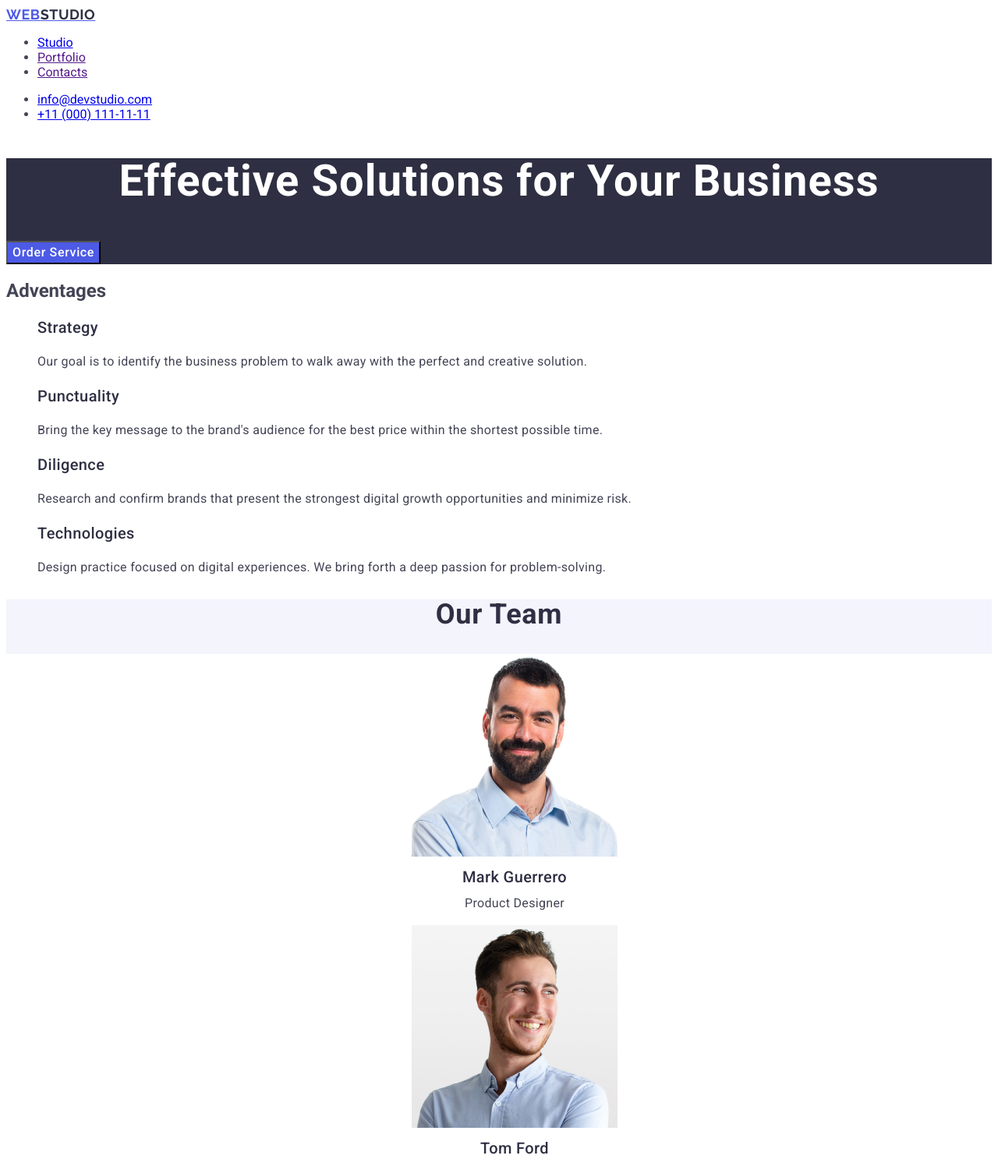
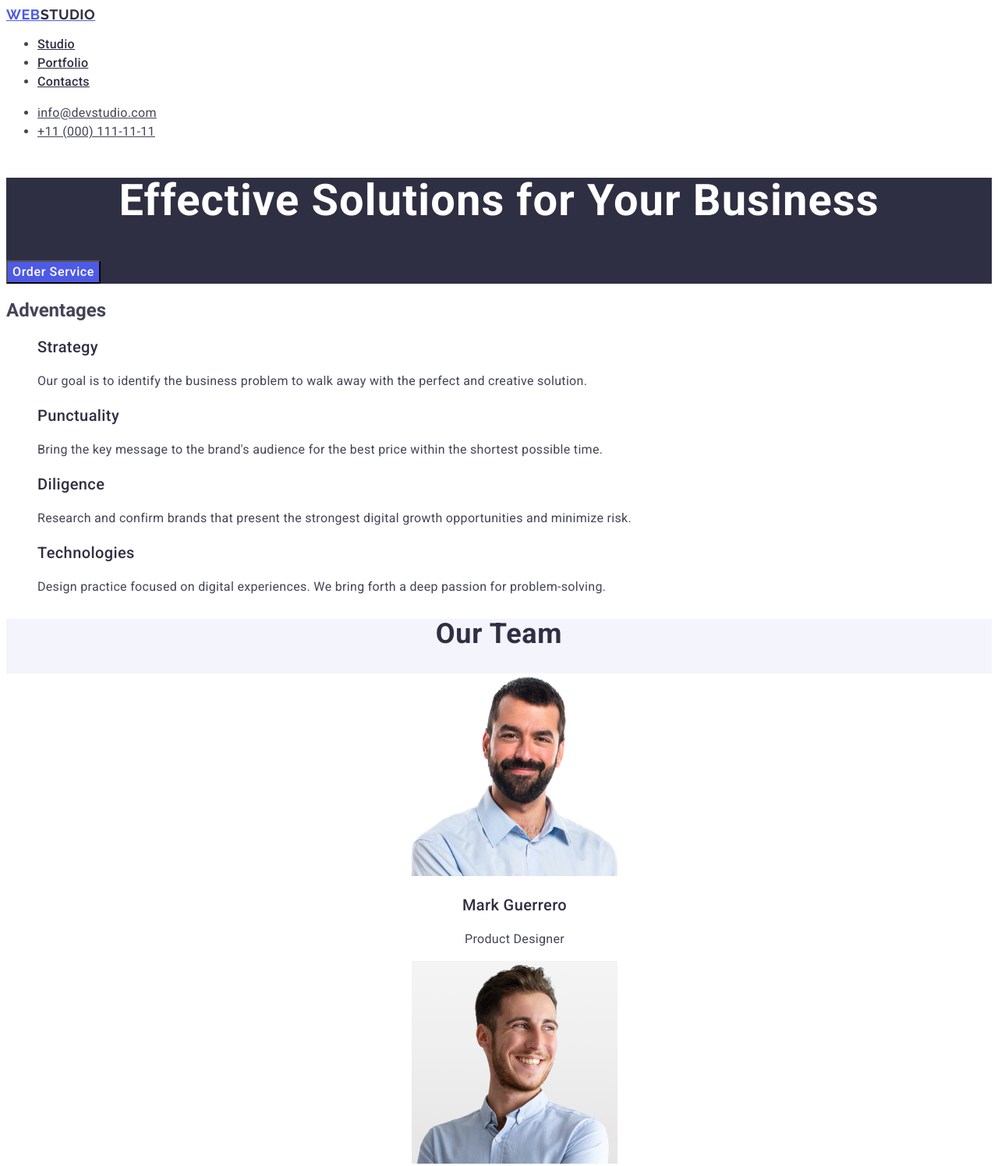
Before and after one commit to MarianaSafiulin/goit-markup-hw-02, a plain HTML site: page index.html in a window 1280 px wide. Shown: the top 1496 px of the page at 78% size. Drawn offline with Linux system fonts and the light colour scheme.

Commit message:
Update style.css

```diff
--- a/css/style.css
+++ b/css/style.css
@@ -20,7 +20,7 @@ body {
 }
 
 /**======================NAVIG==========**/
-.header-navigation {
+.header-menu-link {
   color: #2e2f42;
   font-family: Roboto;
   font-size: 16px;
@@ -35,7 +35,7 @@ body {
 }
 
 .header-menu-link:focus {
-  color: #2e2f42;
+  color: #404bbf;
 }
 .header-menu-link:active {
   color: #404bbf;
@@ -51,7 +51,7 @@ body {
 .address {
   font-style: normal;
 }
-.header-address {
+.header-address-link {
   color: #434455;
   font-size: 16px;
   letter-spacing: 0.02em;
@@ -203,9 +203,9 @@ body {
   font-size: 20px;
   font-style: normal;
   font-weight: 500;
-  line-height: 0.12;
   letter-spacing: 0.02em;
   text-align: center;
+  line-height: 1.2;
   background-color: #ffffff;
 }
 
@@ -216,7 +216,6 @@ body {
   font-size: 16px;
   font-style: normal;
   font-weight: 400;
-  line-height: 0.15;
   letter-spacing: 0.02em;
   text-align: center;
   line-height: 1.5;
```
